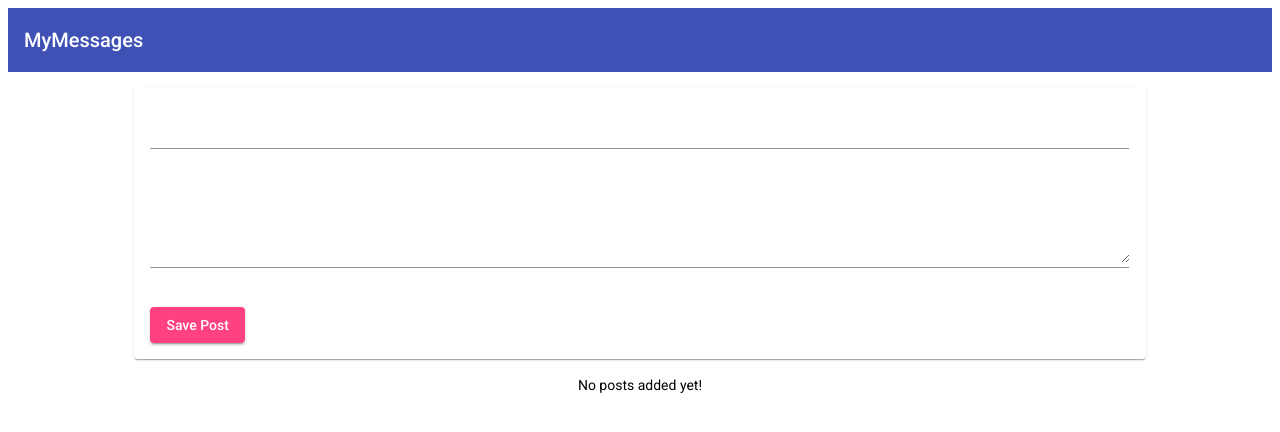
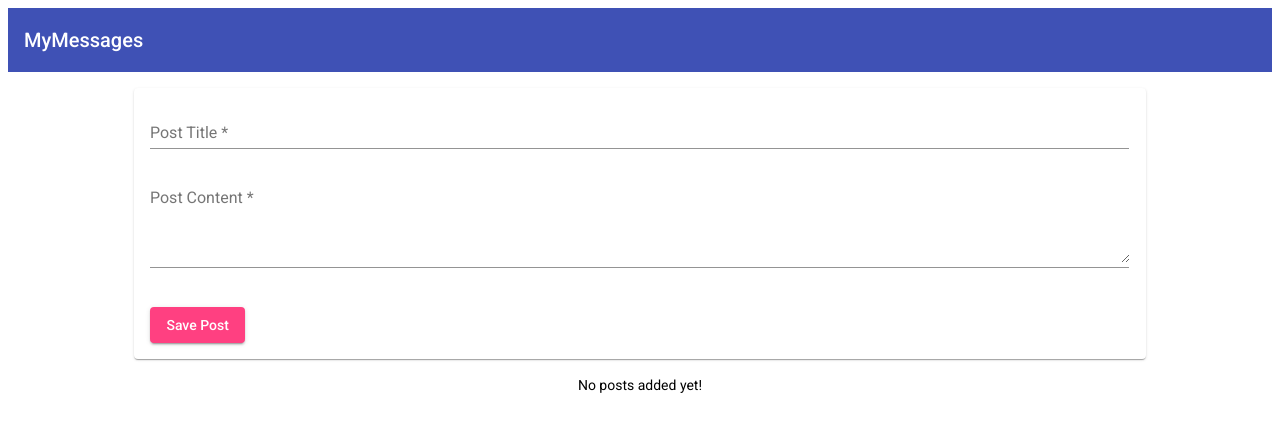
Before and after one commit to maheshwar-tripathi/mean-course, an Angular app: page / in a window 1280 px wide. Shown: the top 432 px of the page. Built offline with nearby package versions, Linux system fonts and the light colour scheme.

Commit message:
reset form & added placeholder

```diff
--- a/src/app/posts/post-create/post-create.component.html
+++ b/src/app/posts/post-create/post-create.component.html
@@ -7,6 +7,7 @@
         name="title"
         ngModel
         required
+        placeholder="Post Title"
         #title="ngModel">
         <mat-error *ngIf="title.invalid">Please enter the post title</mat-error>
     </mat-form-field>
@@ -18,6 +19,7 @@
         name="content"
         ngModel
         required
+        placeholder="Post Content"
         #content="ngModel"></textarea>
         <mat-error *ngIf="content.invalid">Please enter the post content</mat-error>
     </mat-form-field>
--- a/src/app/posts/post-create/post-create.component.ts
+++ b/src/app/posts/post-create/post-create.component.ts
@@ -18,5 +18,6 @@
     }
 
     this.postsService.addPost(form.value.title, form.value.content);
+    form.resetForm();
   }
 }
--- a/src/app/posts/post-list/post-list.component.html
+++ b/src/app/posts/post-list/post-list.component.html
@@ -4,6 +4,11 @@
       {{ post.title }}
     </mat-expansion-panel-header>
     <p>{{ post.content }}</p>
+
+    <mat-action-row>
+      <button mat-button color="primary">EDIT</button>
+      <button mat-button color="warn">DELETE</button>
+    </mat-action-row>
   </mat-expansion-panel>
 </mat-accordion>
 <p class="info-text mat-body-1" *ngIf="!posts.length">No posts added yet!</p>
```
